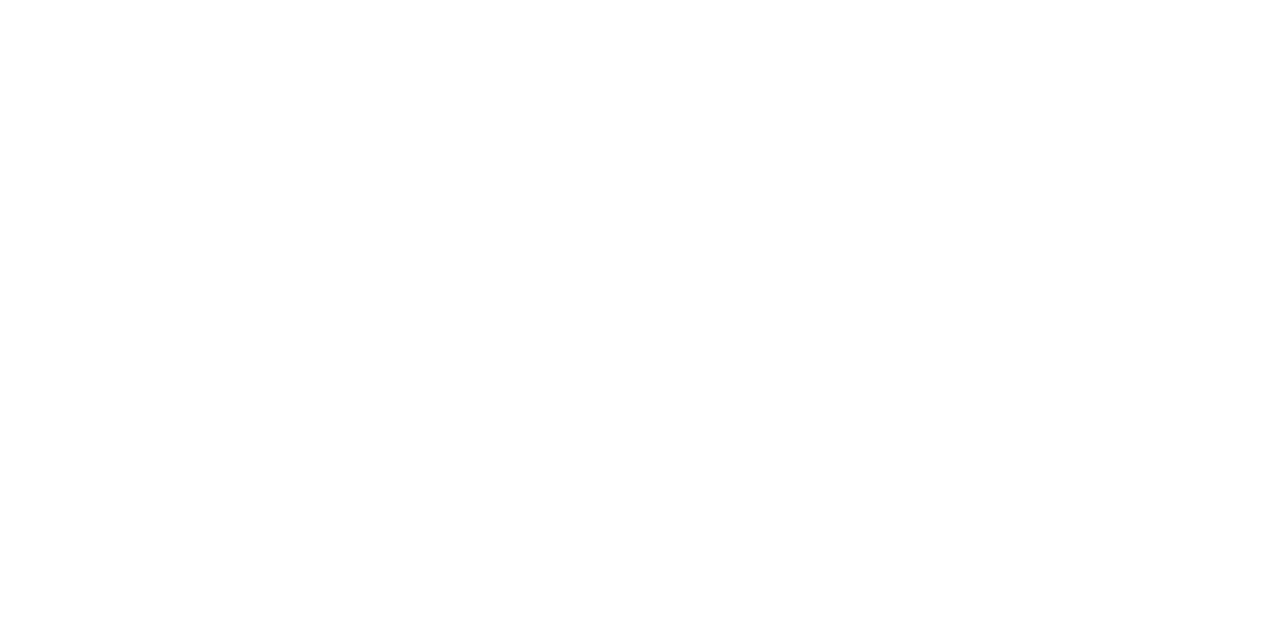
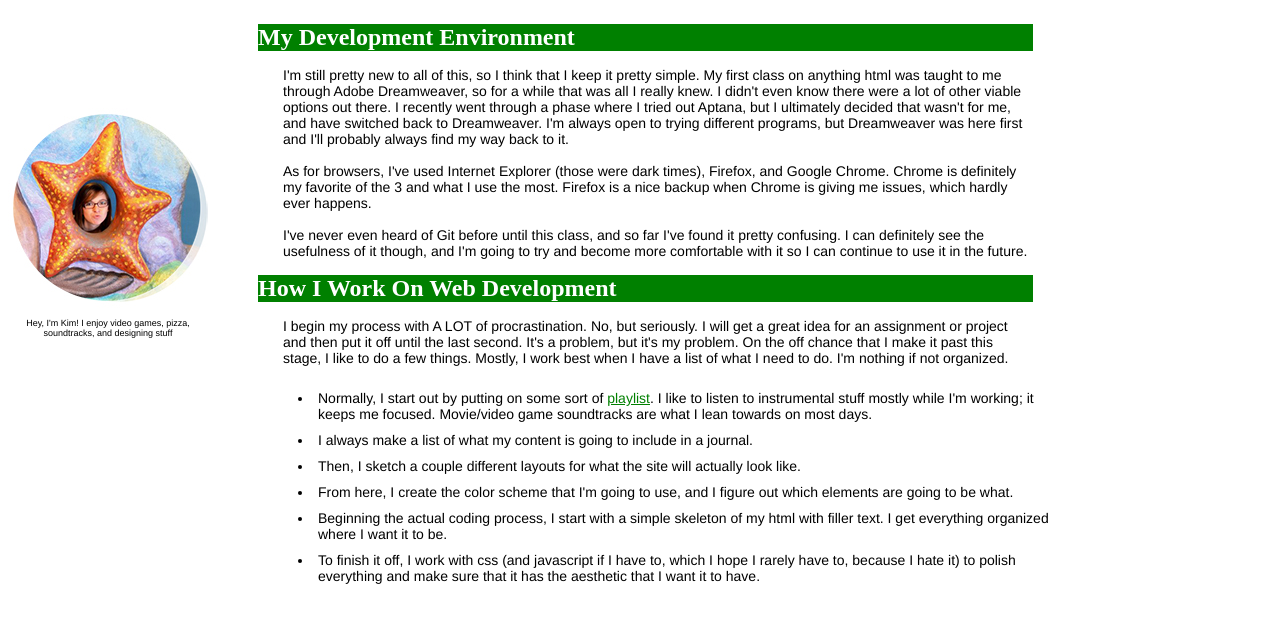
Before and after one commit to vromanki/TC349, a plain HTML site: page Week1/index.html in a window 1280 px wide. Drawn offline with Linux system fonts and the light colour scheme; a web font is replaced by a local one.

Commit message:
Initial How I Develop site

```diff
--- /dev/null
+++ b/Week1/howi.css
@@ -0,0 +1,60 @@
+@charset "UTF-8";
+/* CSS Document */
+
+@font-face {
+	font-family: supernova;
+	src: url(Supernova.tff);
+}
+
+@font-face {
+	font-family: minimal;
+	src: url(minimal.otf);
+}
+
+#bio {float: left;
+		margin-top: 100px;
+		position: fixed;
+		width: 200px;
+}
+
+#other {padding: 10px;
+		font-size: 9px;
+		text-align: center;
+		font-family: Helvetica, Arial, sans-serif;
+}
+
+#nav {
+	list-style: outside;
+	padding: 5px;
+	font-family: Helvetica, Arial, sans-serif;
+	font-size: 14px;
+	margin-left: 300px;
+	width: 750px;
+}
+
+#nav li {padding: 5px;
+}
+
+body {position: fixed;
+}
+
+h1 {background-color: green;
+		color: white;
+		margin-left: 250px;
+		font-size: 24px;
+		font-family: supernova;
+		width: 775px;
+}
+
+p {margin-left: 275px;
+		font-size: 14px;
+		font-family: Helvetica, Arial, sans-serif;
+		width: 750px;
+}
+
+a {color: green;
+}
+
+a:hover {color: #C90;
+		font-style: oblique;
+}
--- a/Week1/index.html
+++ b/Week1/index.html
@@ -2,9 +2,30 @@
 <html xmlns="http://www.w3.org/1999/xhtml">
 <head>
 <meta http-equiv="Content-Type" content="text/html; charset=UTF-8" />
-<title>Untitled Document</title>
+<title>How I Work</title>
+
+<link href="howi.css" rel="stylesheet" type="text/css" />
 </head>
 
 <body>
+	<div id="bio">
+		<img src="image.jpg" /><br />
+        <div id="other">Hey, I'm Kim! I enjoy video games, pizza, soundtracks, and designing stuff</div>
+    </div>
+	<h1>My Development Environment</h1>
+    	<p>I'm still pretty new to all of this, so I think that I keep it pretty simple. My first class on anything html was taught to me through Adobe Dreamweaver, so for a while that was all I really knew. I didn't even know there were a lot of other viable options out there. I recently went through a phase where I tried out Aptana, but I ultimately decided that wasn't for me, and have switched back to Dreamweaver. I'm always open to trying different programs, but Dreamweaver was here first and I'll probably always find my way back to it.<br /><br />
+        As for browsers, I've used Internet Explorer (those were dark times), Firefox, and Google Chrome. Chrome is definitely my favorite of the 3 and what I use the most. Firefox is a nice backup when Chrome is giving me issues, which hardly ever happens.<br /><br />
+        I've never even heard of Git before until this class, and so far I've found it pretty confusing. I can definitely see the usefulness of it though, and I'm going to try and become more comfortable with it so I can continue to use it in the future.</p>
+    <h1>How I Work On Web Development</h1>
+    	<p>I begin my process with A LOT of procrastination. No, but seriously. I will get a great idea for an assignment or project and then put it off until the last second. It's a problem, but it's my problem. On the off chance that I make it past this stage, I like to do a few things. Mostly, I work best when I have a list of what I need to do. I'm nothing if not organized.
+        <ul id="nav">
+        	<li>Normally, I start out by putting on some sort of <a href="www.8tracks.com">playlist</a>. I like to listen to instrumental stuff mostly while I'm working; it keeps me focused. Movie/video game soundtracks are what I lean towards on most days.</li>
+            <li>I always make a list of what my content is going to include in a journal.</li>
+            <li>Then, I sketch a couple different layouts for what the site will actually look like.</li>
+            <li>From here, I create the color scheme that I'm going to use, and I figure out which elements are going to be what.</li>
+            <li>Beginning the actual coding process, I start with a simple skeleton of my html with filler text. I get everything organized where I want it to be.</li>
+            <li>To finish it off, I work with css (and javascript if I have to, which I hope I rarely have to, because I hate it) to polish everything and make sure that it has the aesthetic that I want it to have.</li>
+            </ul>
+        </p>
 </body>
 </html>
```
Also changed, not shown: Week1/Supernova.ttf (added), Week1/image.jpg (added), Week1/minimal.otf (added).
